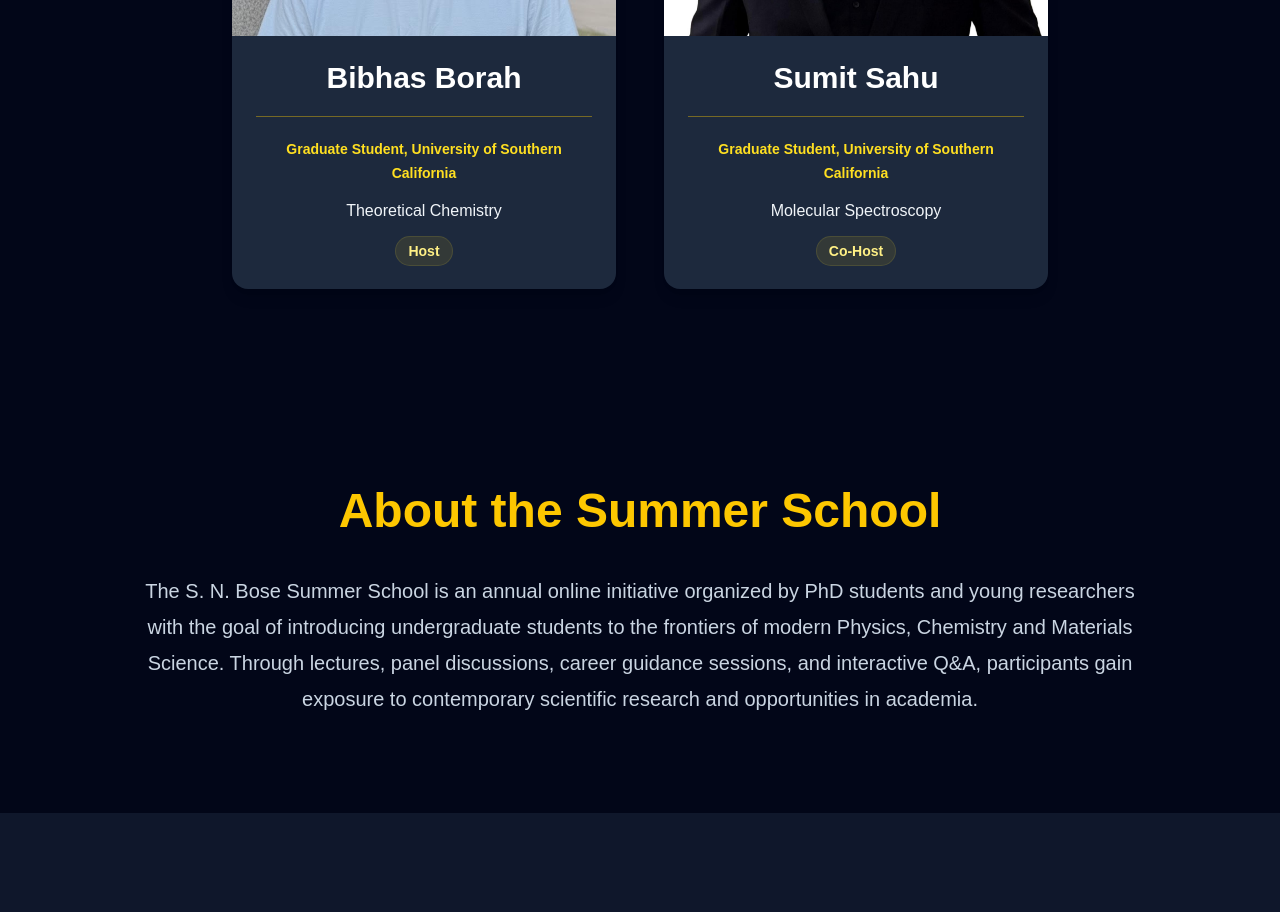
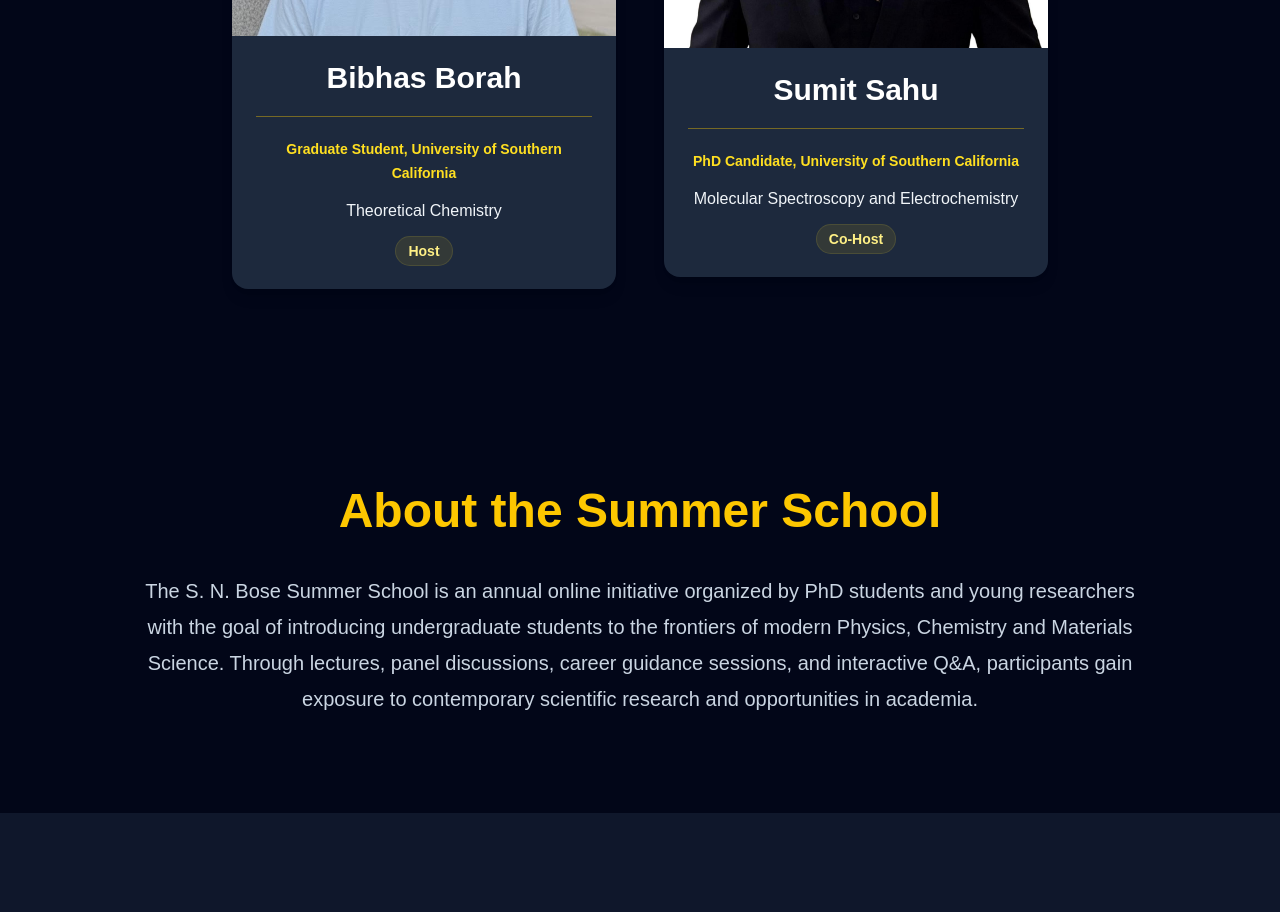
Before and after one commit to bibhasborah/bose-summer-school, a Next.js app: page / in a window 1280 px wide. Shown: the part 1400-2312 px from the top of the page. Built offline with nearby package versions, Linux system fonts and the light colour scheme.

Commit message:
change field

```diff
--- a/app/page.tsx
+++ b/app/page.tsx
@@ -58,8 +58,8 @@ const hosts = [
   },
   {
     name: "Sumit Sahu",
-    affiliation: "Graduate Student, University of Southern California",
-    field: "Molecular Spectroscopy",
+    affiliation: "PhD Candidate, University of Southern California",
+    field: "Molecular Spectroscopy and Electrochemistry",
     role: "Co-Host",
     image: "/speakers/Sumit.jpeg",
   }
```
